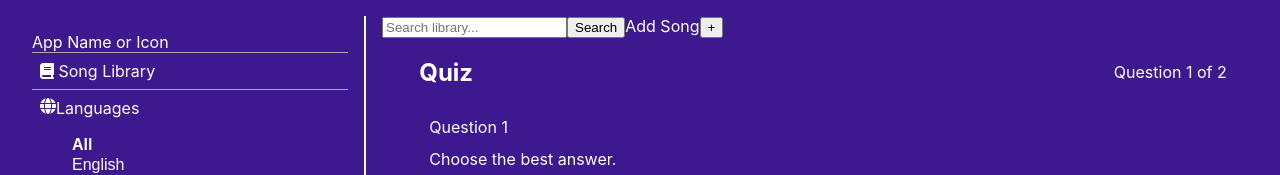
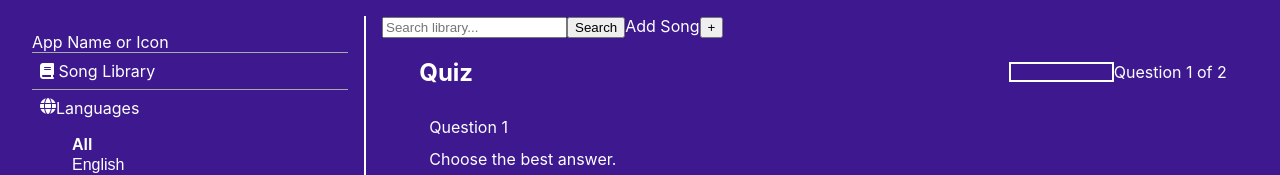
Before and after one commit to joeysteele2001/language-of-music, a React (Create React App) app in the folder app/: page /quiz in a window 1280 px wide. Shown: the top 175 px of the page. Built offline with nearby package versions, Linux system fonts and the light colour scheme.

Commit message:
Add progress bar to quizzes

```diff
--- /dev/null
+++ b/app/src/components/pieces/ProgressBar.module.css
@@ -0,0 +1,11 @@
+.progressbar {
+    border: 2px solid var(--text-color);
+    height: 1rem;
+}
+
+.progress {
+    background-color: var(--highlight-color);
+    height: 100%;
+
+    transition: width 0.5s;
+}
--- /dev/null
+++ b/app/src/components/pieces/ProgressBar.tsx
@@ -0,0 +1,38 @@
+import React from 'react';
+
+import styles from './ProgressBar.module.css';
+
+const WIDTH = 10;
+const WIDTH_UNIT = 'ch';
+
+export interface Props {
+    /** The value of the progress so far.
+     *
+     * Default range: 0 to 1.
+     */
+    value: number;
+
+    /** The maximum progress possible.
+     *
+     * Default: 100.
+     */
+    max?: number;
+}
+
+export const ProgressBar = (props: Props) => {
+    const { value } = props;
+    const max = props.max || 100;
+
+    return (
+        <div className={styles.progressbar} style={{ width: `${WIDTH}${WIDTH_UNIT}` }}>
+            <div
+                className={styles.progress}
+                style={{
+                    width: `${value / max * WIDTH}${WIDTH_UNIT}`
+                }}
+            />
+        </div>
+    );
+};
+
+export default ProgressBar;
--- a/app/src/components/quiz/Quiz.tsx
+++ b/app/src/components/quiz/Quiz.tsx
@@ -4,6 +4,7 @@ import { QuizQuestion as Question, randomizeQuiz } from '../../util/quiz';
 import QuizQuestion from './QuizQuestion';
 
 import styles from './Quiz.module.css';
+import ProgressBar from '../pieces/ProgressBar';
 
 export interface Props {
     /** The questions to give in the quiz.
@@ -46,7 +47,10 @@ export const Quiz = (props: Props) => {
         <div className={styles.Quiz}>
             <div className={styles.header}>
                 <h2>Quiz</h2>
-                <div className={styles.status}>{statusText}</div>
+                <div className={styles.status}>
+                    <ProgressBar value={current} max={numQuestions} />
+                    {statusText}
+                </div>
             </div>
             {body}
         </div>
```
